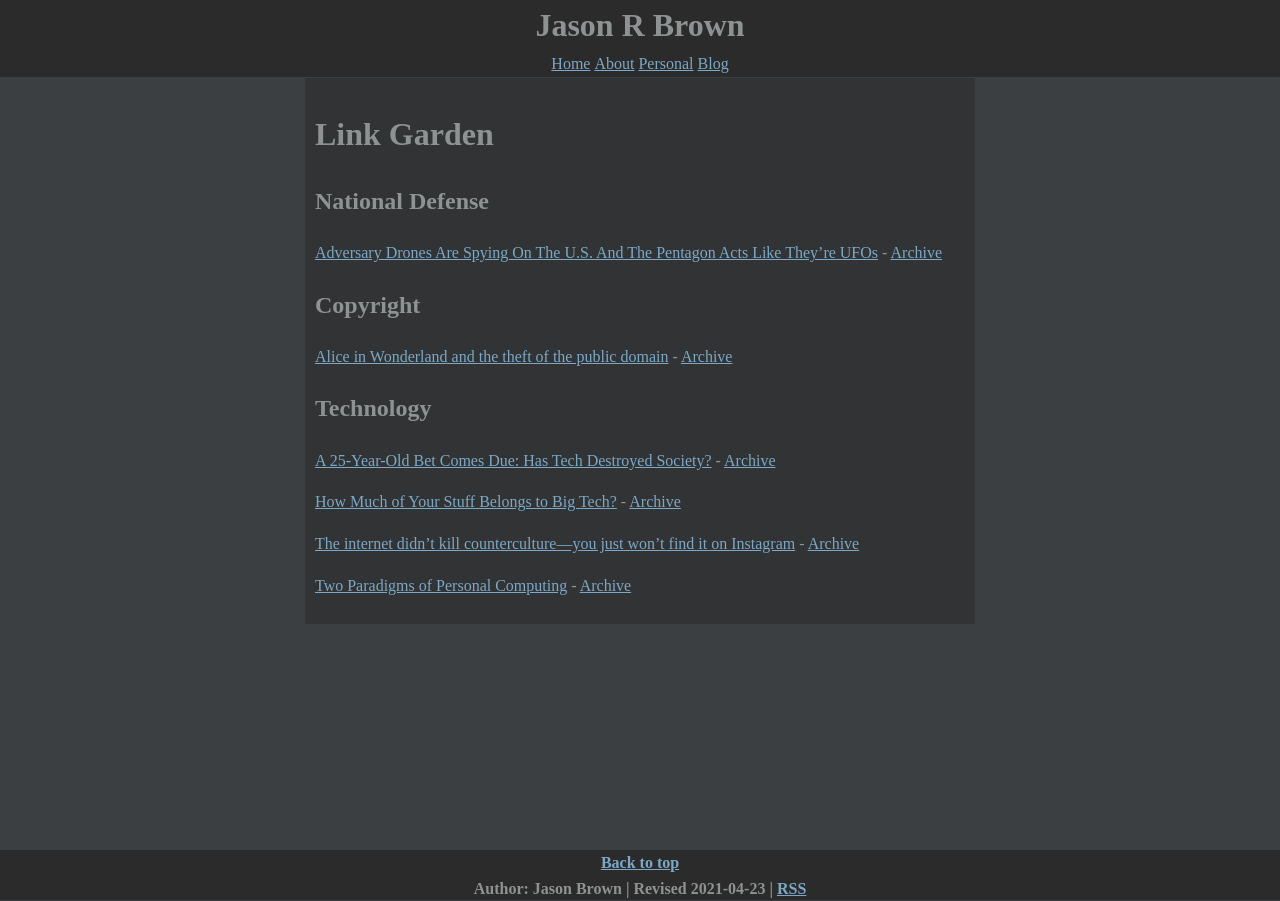
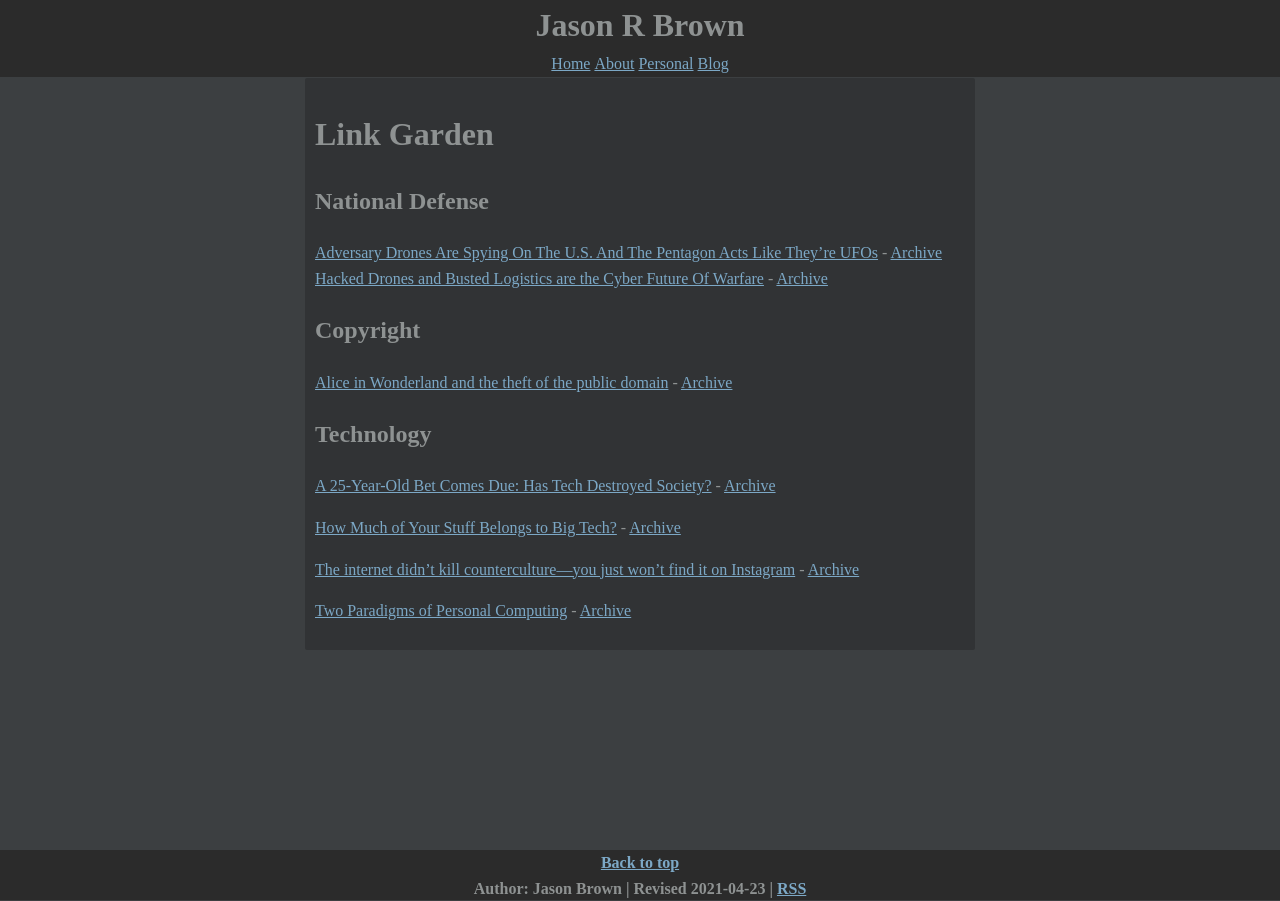
Before and after one commit to noUsernamesLef7/noUsernamesLef7.github.io, a Jekyll site: the page built from personal/link-garden.md, in a window 1280 px wide. Built offline with Jekyll 4.4.1, drawn with Linux system fonts in a browser that asks for light colours.

Commit message:
Add new national defense link

```diff
--- a/personal/link-garden.md
+++ b/personal/link-garden.md
@@ -8,6 +8,7 @@ title: Link Garden
 
 ## National Defense
 [Adversary Drones Are Spying On The U.S. And The Pentagon Acts Like They're UFOs](https://www.thedrive.com/the-war-zone/40054/adversary-drones-are-spying-on-the-u-s-and-the-pentagon-acts-like-theyre-ufos) - [Archive](https://web.archive.org/web/20210420022108/https://www.thedrive.com/the-war-zone/40054/adversary-drones-are-spying-on-the-u-s-and-the-pentagon-acts-like-theyre-ufos)
+[Hacked Drones and Busted Logistics are the Cyber Future Of Warfare](https://www.brookings.edu/techstream/hacked-drones-and-busted-logistics-are-the-cyber-future-of-warfare/) - [Archive](https://web.archive.org/web/20210609121859/https://www.brookings.edu/techstream/hacked-drones-and-busted-logistics-are-the-cyber-future-of-warfare/)
 
 ## Copyright
 [Alice in Wonderland and the theft of the public domain](https://drewdevault.com/2020/08/24/Alice-in-Wonderland.html) - [Archive](https://web.archive.org/web/20210321155021/https://drewdevault.com/2020/08/24/Alice-in-Wonderland.html)
```
